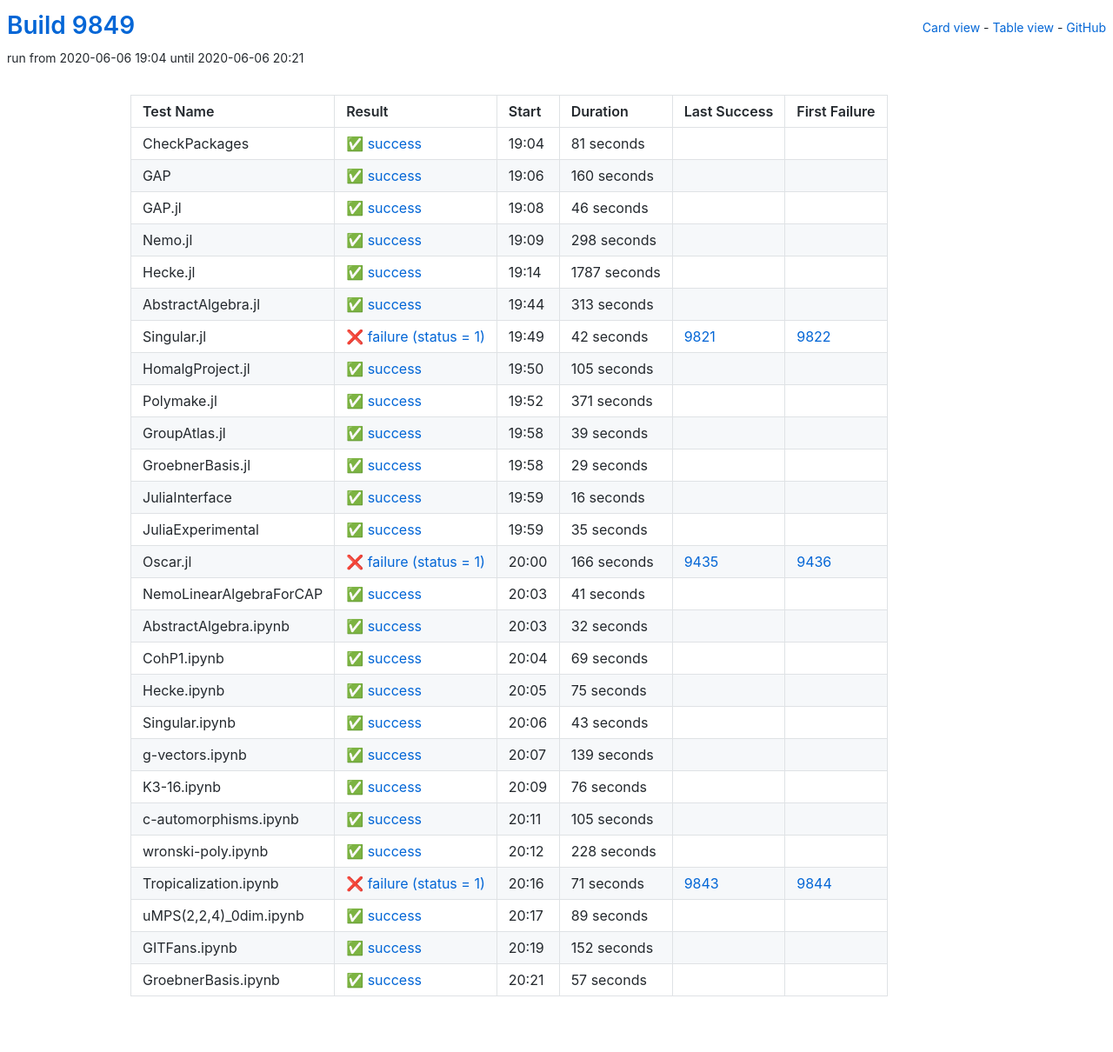
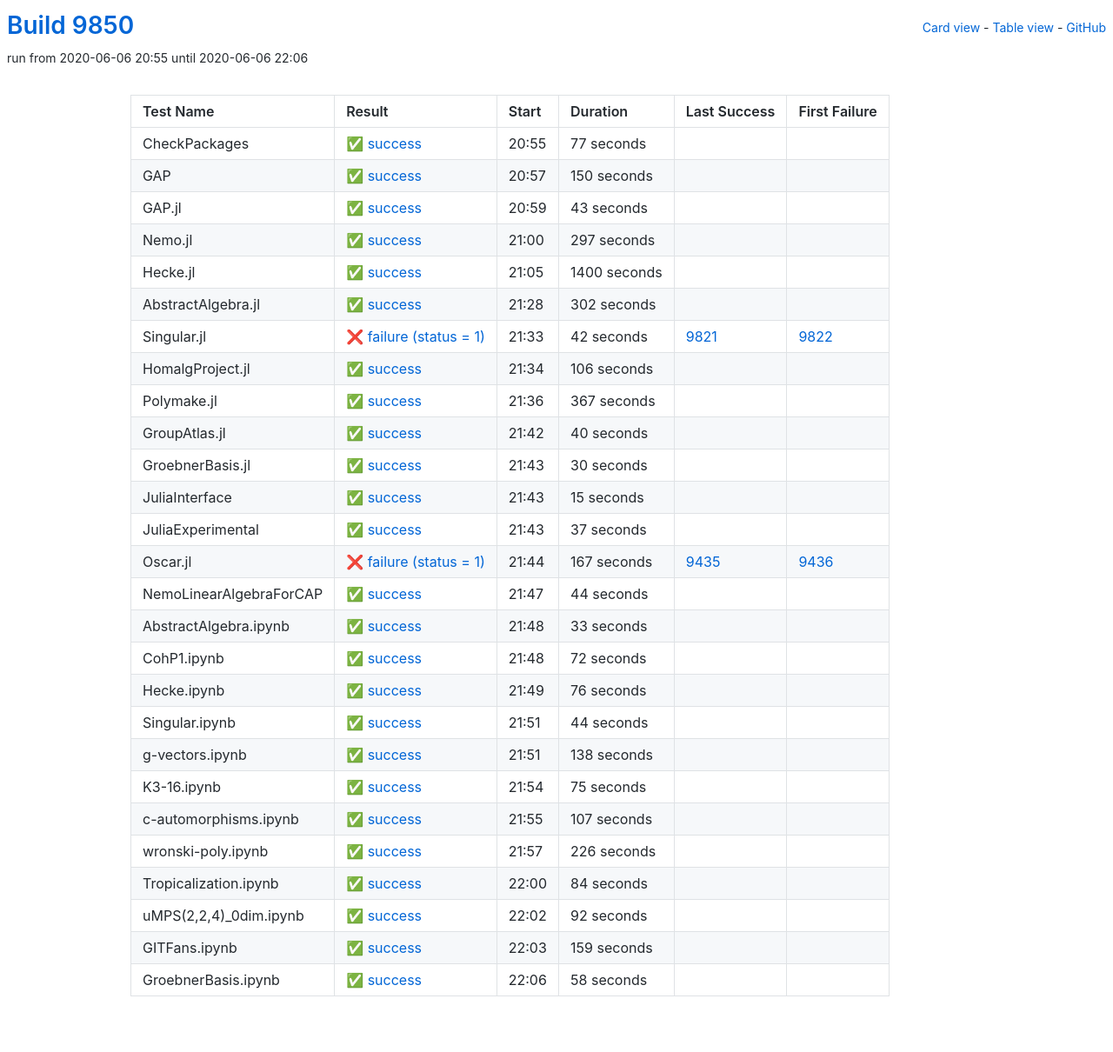
Before and after one commit to oscar-system/oscar-ci-status, a Jekyll site: the page built from table.html, in a window 1280 px wide. Shown: the whole page at 87% size. Built offline with Jekyll 4.4.1, drawn with Linux system fonts in a browser that asks for light colours.

Commit message:
Build 9850

```diff
--- a/_data/ci.yml
+++ b/_data/ci.yml
@@ -1,77 +1,77 @@
-build: 9849
-build_url: https://oscarci.mathematik.uni-kl.de/job/oscar/9849/
+build: 9850
+build_url: https://oscarci.mathematik.uni-kl.de/job/oscar/9850/
 job: oscar
 tests:
-- duration: 81
+- duration: 77
   exitcode: 0
   first_failure: false
   first_failure_url: null
   id: checkpackages
   last_success: false
   last_success_url: null
-  log: https://oscarci.mathematik.uni-kl.de/job/oscar/9849/artifact/logs/build-9849/CheckPackages.log
+  log: https://oscarci.mathematik.uni-kl.de/job/oscar/9850/artifact/logs/build-9850/CheckPackages.log
   name: CheckPackages
-  start: 2020-06-06 19:04
+  start: 2020-06-06 20:55
   status: success
   success: true
-- duration: 160
+- duration: 150
   exitcode: 0
   first_failure: false
   first_failure_url: null
   id: gap
   last_success: false
   last_success_url: null
-  log: https://oscarci.mathematik.uni-kl.de/job/oscar/9849/artifact/logs/build-9849/GAP.log
+  log: https://oscarci.mathematik.uni-kl.de/job/oscar/9850/artifact/logs/build-9850/GAP.log
   name: GAP
-  start: 2020-06-06 19:06
+  start: 2020-06-06 20:57
   status: success
   success: true
-- duration: 46
+- duration: 43
   exitcode: 0
   first_failure: false
   first_failure_url: null
   id: gap-jl
   last_success: false
   last_success_url: null
-  log: https://oscarci.mathematik.uni-kl.de/job/oscar/9849/artifact/logs/build-9849/GAP.jl.log
+  log: https://oscarci.mathematik.uni-kl.de/job/oscar/9850/artifact/logs/build-9850/GAP.jl.log
   name: GAP.jl
-  start: 2020-06-06 19:08
+  start: 2020-06-06 20:59
   status: success
   success: true
-- duration: 298
+- duration: 297
   exitcode: 0
   first_failure: false
   first_failure_url: null
   id: nemo-jl
   last_success: false
   last_success_url: null
-  log: https://oscarci.mathematik.uni-kl.de/job/oscar/9849/artifact/logs/build-9849/Nemo.jl.log
+  log: https://oscarci.mathematik.uni-kl.de/job/oscar/9850/artifact/logs/build-9850/Nemo.jl.log
   name: Nemo.jl
-  start: 2020-06-06 19:09
+  start: 2020-06-06 21:00
   status: success
   success: true
-- duration: 1787
+- duration: 1400
   exitcode: 0
   first_failure: false
   first_failure_url: null
   id: hecke-jl
   last_success: false
   last_success_url: null
-  log: https://oscarci.mathematik.uni-kl.de/job/oscar/9849/artifact/logs/build-9849/Hecke.jl.log
+  log: https://oscarci.mathematik.uni-kl.de/job/oscar/9850/artifact/logs/build-9850/Hecke.jl.log
   name: Hecke.jl
-  start: 2020-06-06 19:14
+  start: 2020-06-06 21:05
   status: success
   success: true
-- duration: 313
+- duration: 302
   exitcode: 0
   first_failure: false
   first_failure_url: null
   id: abstractalgebra-jl
   last_success: false
   last_success_url: null
-  log: https://oscarci.mathematik.uni-kl.de/job/oscar/9849/artifact/logs/build-9849/AbstractAlgebra.jl.log
+  log: https://oscarci.mathematik.uni-kl.de/job/oscar/9850/artifact/logs/build-9850/AbstractAlgebra.jl.log
   name: AbstractAlgebra.jl
-  start: 2020-06-06 19:44
+  start: 2020-06-06 21:28
   status: success
   success: true
 - duration: 42
@@ -81,248 +81,248 @@
   id: singular-jl
   last_success: 9821
   last_success_url: https://oscarci.mathematik.uni-kl.de/job/oscar/9821/
-  log: https://oscarci.mathematik.uni-kl.de/job/oscar/9849/artifact/logs/build-9849/Singular.jl.log
+  log: https://oscarci.mathematik.uni-kl.de/job/oscar/9850/artifact/logs/build-9850/Singular.jl.log
   name: Singular.jl
-  start: 2020-06-06 19:49
+  start: 2020-06-06 21:33
   status: failure
   success: false
-- duration: 105
+- duration: 106
   exitcode: 0
   first_failure: false
   first_failure_url: null
   id: homalgproject-jl
   last_success: false
   last_success_url: null
-  log: https://oscarci.mathematik.uni-kl.de/job/oscar/9849/artifact/logs/build-9849/HomalgProject.jl.log
+  log: https://oscarci.mathematik.uni-kl.de/job/oscar/9850/artifact/logs/build-9850/HomalgProject.jl.log
   name: HomalgProject.jl
-  start: 2020-06-06 19:50
+  start: 2020-06-06 21:34
   status: success
   success: true
-- duration: 371
+- duration: 367
   exitcode: 0
   first_failure: false
   first_failure_url: null
   id: polymake-jl
   last_success: false
   last_success_url: null
-  log: https://oscarci.mathematik.uni-kl.de/job/oscar/9849/artifact/logs/build-9849/Polymake.jl.log
+  log: https://oscarci.mathematik.uni-kl.de/job/oscar/9850/artifact/logs/build-9850/Polymake.jl.log
   name: Polymake.jl
-  start: 2020-06-06 19:52
+  start: 2020-06-06 21:36
   status: success
   success: true
-- duration: 39
+- duration: 40
   exitcode: 0
   first_failure: false
   first_failure_url: null
   id: groupatlas-jl
   last_success: false
   last_success_url: null
-  log: https://oscarci.mathematik.uni-kl.de/job/oscar/9849/artifact/logs/build-9849/GroupAtlas.jl.log
+  log: https://oscarci.mathematik.uni-kl.de/job/oscar/9850/artifact/logs/build-9850/GroupAtlas.jl.log
   name: GroupAtlas.jl
-  start: 2020-06-06 19:58
+  start: 2020-06-06 21:42
   status: success
   success: true
-- duration: 29
+- duration: 30
   exitcode: 0
   first_failure: false
   first_failure_url: null
   id: groebnerbasis-jl
   last_success: false
   last_success_url: null
-  log: https://oscarci.mathematik.uni-kl.de/job/oscar/9849/artifact/logs/build-9849/GroebnerBasis.jl.log
+  log: https://oscarci.mathematik.uni-kl.de/job/oscar/9850/artifact/logs/build-9850/GroebnerBasis.jl.log
   name: GroebnerBasis.jl
-  start: 2020-06-06 19:58
+  start: 2020-06-06 21:43
   status: success
   success: true
-- duration: 16
+- duration: 15
   exitcode: 0
   first_failure: false
   first_failure_url: null
   id: juliainterface
   last_success: false
   last_success_url: null
-  log: https://oscarci.mathematik.uni-kl.de/job/oscar/9849/artifact/logs/build-9849/JuliaInterface.log
+  log: https://oscarci.mathematik.uni-kl.de/job/oscar/9850/artifact/logs/build-9850/JuliaInterface.log
   name: JuliaInterface
-  start: 2020-06-06 19:59
+  start: 2020-06-06 21:43
   status: success
   success: true
-- duration: 35
+- duration: 37
   exitcode: 0
   first_failure: false
   first_failure_url: null
   id: juliaexperimental
   last_success: false
   last_success_url: null
-  log: https://oscarci.mathematik.uni-kl.de/job/oscar/9849/artifact/logs/build-9849/JuliaExperimental.log
+  log: https://oscarci.mathematik.uni-kl.de/job/oscar/9850/artifact/logs/build-9850/JuliaExperimental.log
   name: JuliaExperimental
-  start: 2020-06-06 19:59
+  start: 2020-06-06 21:43
   status: success
   success: true
-- duration: 166
+- duration: 167
   exitcode: 1
   first_failure: 9436
   first_failure_url: https://oscarci.mathematik.uni-kl.de/job/oscar/9436/
   id: oscar-jl
   last_success: 9435
   last_success_url: https://oscarci.mathematik.uni-kl.de/job/oscar/9435/
-  log: https://oscarci.mathematik.uni-kl.de/job/oscar/9849/artifact/logs/build-9849/Oscar.jl.log
+  log: https://oscarci.mathematik.uni-kl.de/job/oscar/9850/artifact/logs/build-9850/Oscar.jl.log
   name: Oscar.jl
-  start: 2020-06-06 20:00
+  start: 2020-06-06 21:44
   status: failure
   success: false
-- duration: 41
+- duration: 44
   exitcode: 0
   first_failure: false
   first_failure_url: null
   id: nemolinearalgebraforcap
   last_success: false
   last_success_url: null
-  log: https://oscarci.mathematik.uni-kl.de/job/oscar/9849/artifact/logs/build-9849/NemoLinearAlgebraForCAP.log
+  log: https://oscarci.mathematik.uni-kl.de/job/oscar/9850/artifact/logs/build-9850/NemoLinearAlgebraForCAP.log
   name: NemoLinearAlgebraForCAP
-  start: 2020-06-06 20:03
+  start: 2020-06-06 21:47
   status: success
   success: true
-- duration: 32
+- duration: 33
   exitcode: 0
   first_failure: false
   first_failure_url: null
   id: abstractalgebra-ipynb
   last_success: false
   last_success_url: null
-  log: https://oscarci.mathematik.uni-kl.de/job/oscar/9849/artifact/logs/build-9849/AbstractAlgebra.ipynb.log
+  log: https://oscarci.mathematik.uni-kl.de/job/oscar/9850/artifact/logs/build-9850/AbstractAlgebra.ipynb.log
   name: AbstractAlgebra.ipynb
-  start: 2020-06-06 20:03
+  start: 2020-06-06 21:48
   status: success
   success: true
-- duration: 69
+- duration: 72
   exitcode: 0
   first_failure: false
   first_failure_url: null
   id: cohp1-ipynb
   last_success: false
   last_success_url: null
-  log: https://oscarci.mathematik.uni-kl.de/job/oscar/9849/artifact/logs/build-9849/CohP1.ipynb.log
+  log: https://oscarci.mathematik.uni-kl.de/job/oscar/9850/artifact/logs/build-9850/CohP1.ipynb.log
   name: CohP1.ipynb
-  start: 2020-06-06 20:04
+  start: 2020-06-06 21:48
+  status: success
+  success: true
+- duration: 76
+  exitcode: 0
+  first_failure: false
+  first_failure_url: null
+  id: hecke-ipynb
+  last_success: false
+  last_success_url: null
+  log: https://oscarci.mathematik.uni-kl.de/job/oscar/9850/artifact/logs/build-9850/Hecke.ipynb.log
+  name: Hecke.ipynb
+  start: 2020-06-06 21:49
+  status: success
+  success: true
+- duration: 44
+  exitcode: 0
+  first_failure: false
+  first_failure_url: null
+  id: singular-ipynb
+  last_success: false
+  last_success_url: null
+  log: https://oscarci.mathematik.uni-kl.de/job/oscar/9850/artifact/logs/build-9850/Singular.ipynb.log
+  name: Singular.ipynb
+  start: 2020-06-06 21:51
+  status: success
+  success: true
+- duration: 138
+  exitcode: 0
+  first_failure: false
+  first_failure_url: null
+  id: g-vectors-ipynb
+  last_success: false
+  last_success_url: null
+  log: https://oscarci.mathematik.uni-kl.de/job/oscar/9850/artifact/logs/build-9850/g-vectors.ipynb.log
+  name: g-vectors.ipynb
+  start: 2020-06-06 21:51
   status: success
   success: true
 - duration: 75
   exitcode: 0
   first_failure: false
   first_failure_url: null
-  id: hecke-ipynb
-  last_success: false
-  last_success_url: null
-  log: https://oscarci.mathematik.uni-kl.de/job/oscar/9849/artifact/logs/build-9849/Hecke.ipynb.log
-  name: Hecke.ipynb
-  start: 2020-06-06 20:05
-  status: success
-  success: true
-- duration: 43
-  exitcode: 0
-  first_failure: false
-  first_failure_url: null
-  id: singular-ipynb
-  last_success: false
-  last_success_url: null
-  log: https://oscarci.mathematik.uni-kl.de/job/oscar/9849/artifact/logs/build-9849/Singular.ipynb.log
-  name: Singular.ipynb
-  start: 2020-06-06 20:06
-  status: success
-  success: true
-- duration: 139
-  exitcode: 0
-  first_failure: false
-  first_failure_url: null
-  id: g-vectors-ipynb
-  last_success: false
-  last_success_url: null
-  log: https://oscarci.mathematik.uni-kl.de/job/oscar/9849/artifact/logs/build-9849/g-vectors.ipynb.log
-  name: g-vectors.ipynb
-  start: 2020-06-06 20:07
-  status: success
-  success: true
-- duration: 76
-  exitcode: 0
-  first_failure: false
-  first_failure_url: null
   id: k3-16-ipynb
   last_success: false
   last_success_url: null
-  log: https://oscarci.mathematik.uni-kl.de/job/oscar/9849/artifact/logs/build-9849/K3-16.ipynb.log
+  log: https://oscarci.mathematik.uni-kl.de/job/oscar/9850/artifact/logs/build-9850/K3-16.ipynb.log
   name: K3-16.ipynb
-  start: 2020-06-06 20:09
+  start: 2020-06-06 21:54
   status: success
   success: true
-- duration: 105
+- duration: 107
   exitcode: 0
   first_failure: false
   first_failure_url: null
   id: c-automorphisms-ipynb
   last_success: false
   last_success_url: null
-  log: https://oscarci.mathematik.uni-kl.de/job/oscar/9849/artifact/logs/build-9849/c-automorphisms.ipynb.log
+  log: https://oscarci.mathematik.uni-kl.de/job/oscar/9850/artifact/logs/build-9850/c-automorphisms.ipynb.log
   name: c-automorphisms.ipynb
-  start: 2020-06-06 20:11
+  start: 2020-06-06 21:55
   status: success
   success: true
-- duration: 228
+- duration: 226
   exitcode: 0
   first_failure: false
   first_failure_url: null
   id: wronski-poly-ipynb
   last_success: false
   last_success_url: null
-  log: https://oscarci.mathematik.uni-kl.de/job/oscar/9849/artifact/logs/build-9849/wronski-poly.ipynb.log
+  log: https://oscarci.mathematik.uni-kl.de/job/oscar/9850/artifact/logs/build-9850/wronski-poly.ipynb.log
   name: wronski-poly.ipynb
-  start: 2020-06-06 20:12
+  start: 2020-06-06 21:57
   status: success
   success: true
-- duration: 71
-  exitcode: 1
-  first_failure: 9844
-  first_failure_url: https://oscarci.mathematik.uni-kl.de/job/oscar/9844/
+- duration: 84
+  exitcode: 0
+  first_failure: false
+  first_failure_url: null
   id: tropicalization-ipynb
-  last_success: 9843
-  last_success_url: https://oscarci.mathematik.uni-kl.de/job/oscar/9843/
-  log: https://oscarci.mathematik.uni-kl.de/job/oscar/9849/artifact/logs/build-9849/Tropicalization.ipynb.log
+  last_success: false
+  last_success_url: null
+  log: https://oscarci.mathematik.uni-kl.de/job/oscar/9850/artifact/logs/build-9850/Tropicalization.ipynb.log
   name: Tropicalization.ipynb
-  start: 2020-06-06 20:16
-  status: failure
-  success: false
-- duration: 89
+  start: 2020-06-06 22:00
+  status: success
+  success: true
+- duration: 92
   exitcode: 0
   first_failure: false
   first_failure_url: null
   id: umps-2-2-4-0dim-ipynb
   last_success: false
   last_success_url: null
-  log: https://oscarci.mathematik.uni-kl.de/job/oscar/9849/artifact/logs/build-9849/uMPS-2-2-4-_0dim.ipynb.log
+  log: https://oscarci.mathematik.uni-kl.de/job/oscar/9850/artifact/logs/build-9850/uMPS-2-2-4-_0dim.ipynb.log
   name: uMPS(2,2,4)_0dim.ipynb
-  start: 2020-06-06 20:17
+  start: 2020-06-06 22:02
   status: success
   success: true
-- duration: 152
+- duration: 159
   exitcode: 0
   first_failure: false
   first_failure_url: null
   id: gitfans-ipynb
   last_success: false
   last_success_url: null
-  log: https://oscarci.mathematik.uni-kl.de/job/oscar/9849/artifact/logs/build-9849/GITFans.ipynb.log
+  log: https://oscarci.mathematik.uni-kl.de/job/oscar/9850/artifact/logs/build-9850/GITFans.ipynb.log
   name: GITFans.ipynb
-  start: 2020-06-06 20:19
+  start: 2020-06-06 22:03
   status: success
   success: true
-- duration: 57
+- duration: 58
   exitcode: 0
   first_failure: false
   first_failure_url: null
   id: groebnerbasis-ipynb
   last_success: false
   last_success_url: null
-  log: https://oscarci.mathematik.uni-kl.de/job/oscar/9849/artifact/logs/build-9849/GroebnerBasis.ipynb.log
+  log: https://oscarci.mathematik.uni-kl.de/job/oscar/9850/artifact/logs/build-9850/GroebnerBasis.ipynb.log
   name: GroebnerBasis.ipynb
-  start: 2020-06-06 20:21
+  start: 2020-06-06 22:06
   status: success
   success: true
```
Also changed, not shown: README.md.
